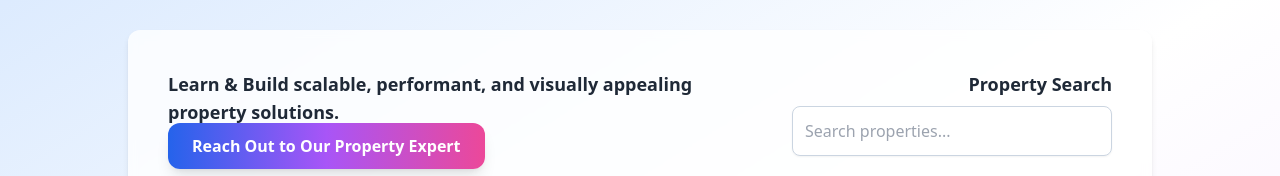
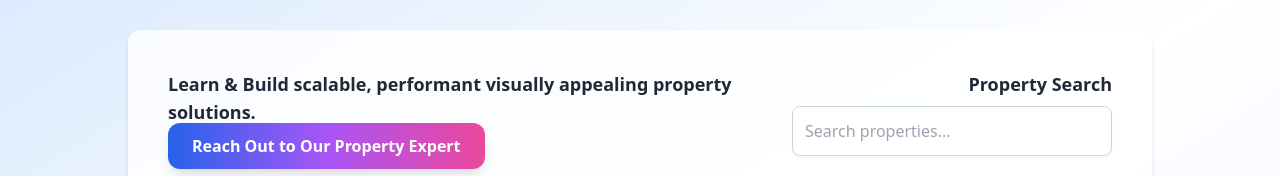
Before and after one commit to venupala-tt/propnz, a Next.js app: page / in a window 1280 px wide. Shown: the part 146-322 px from the top of the page. Built offline with nearby package versions, Linux system fonts and the light colour scheme.

Commit message:
Update page.tsx

```diff
--- a/app/page.tsx
+++ b/app/page.tsx
@@ -22,7 +22,7 @@ export default function HomePage() {
           <div className="flex-1 text-center sm:text-left">
 
             <h2 className="text-lg font-semibold mb-2">
-              Learn & Build scalable, performant, and visually appealing property solutions.
+              Learn & Build scalable, performant visually appealing property solutions.
             </h2>
             <Link
               href="/pages/book-an-expert"
```
